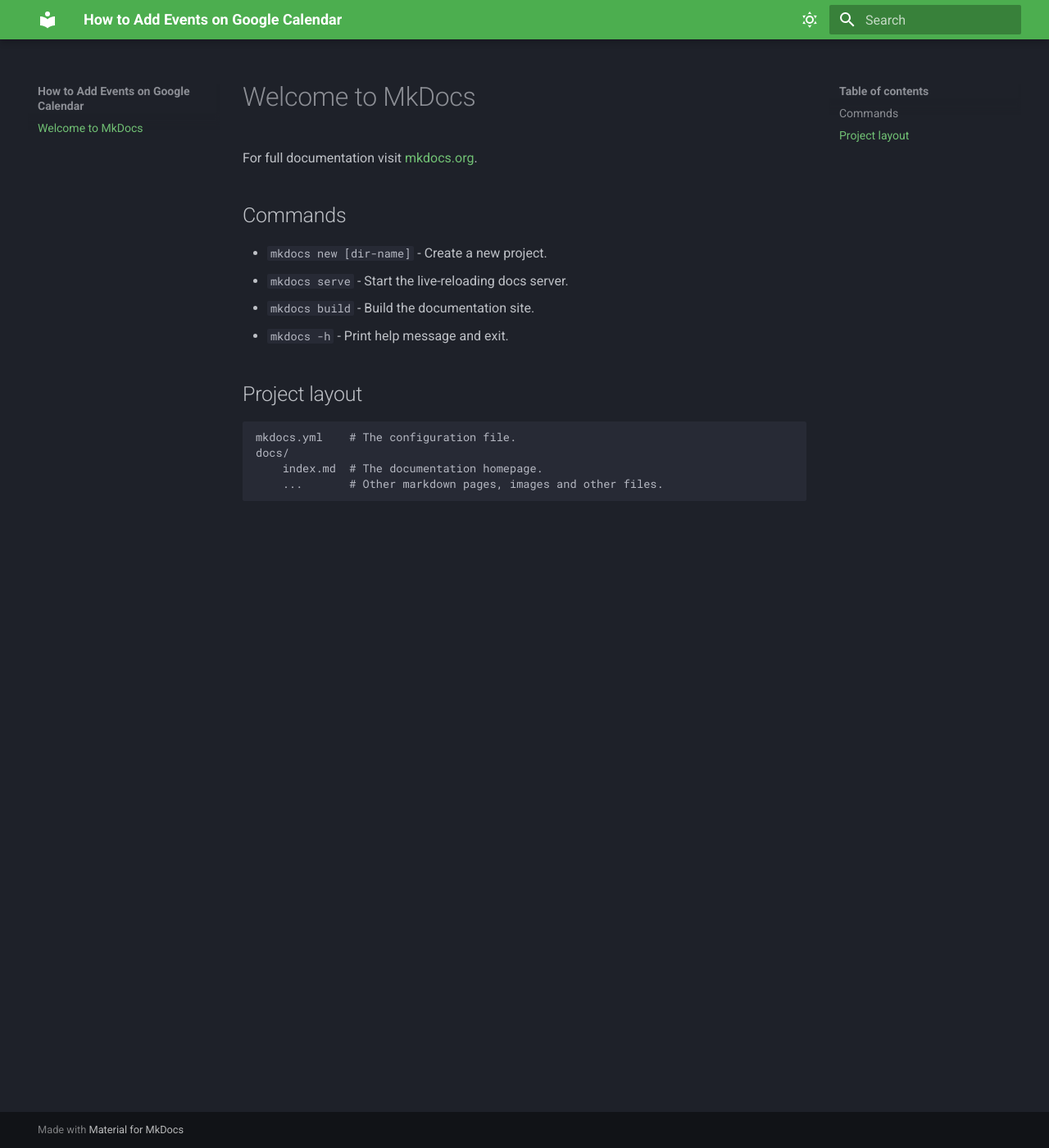
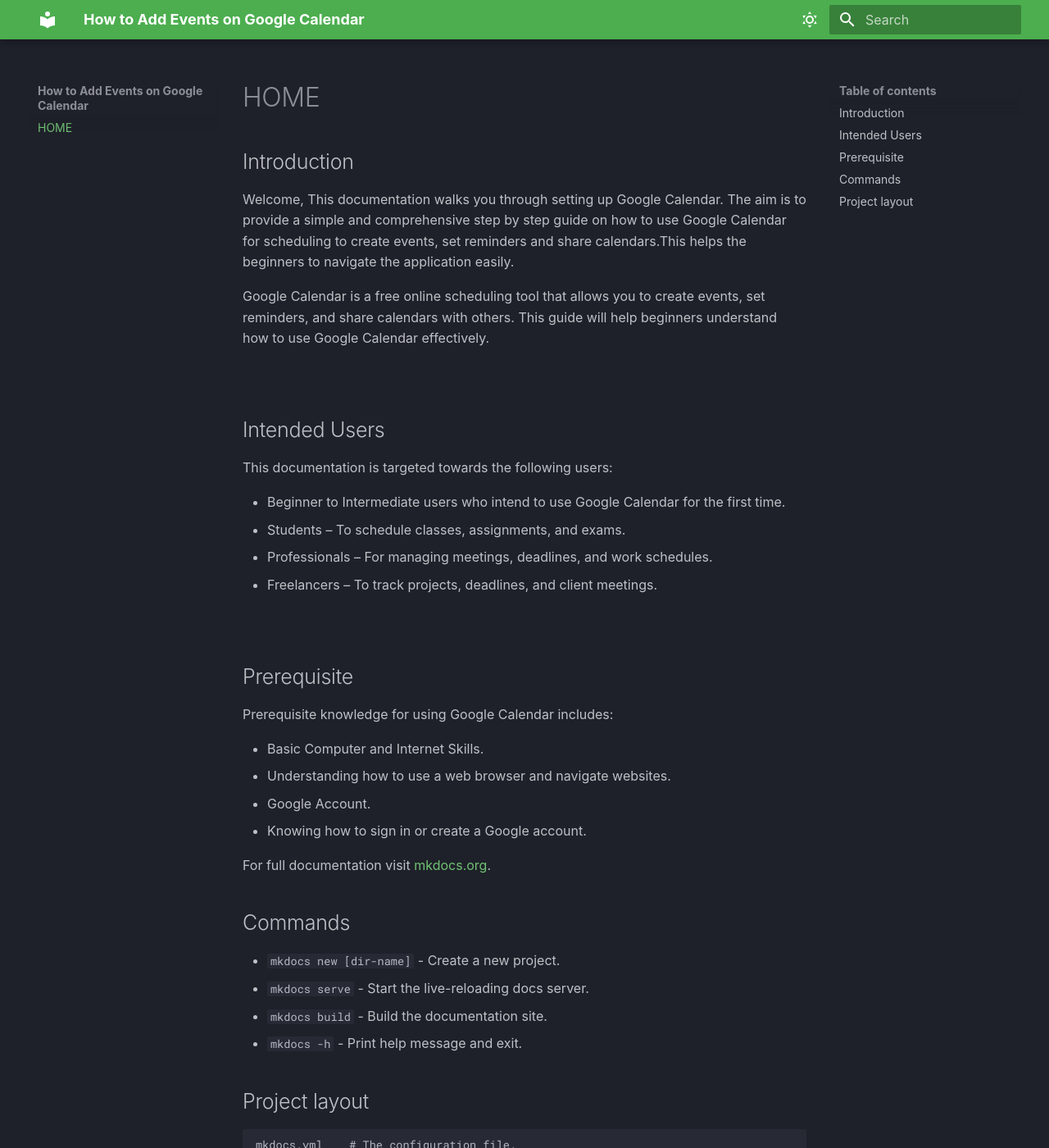
Before and after one commit to mobina-soltani/google-calendar-documentation, an MkDocs documentation site: the page built from docs/index.md, in a window 1280 px wide and 1400 px high. Shown: the whole window at 82% size. Built offline with MkDocs 1.6.1 and Material for MkDocs 9.7.7, drawn with Linux system fonts in a browser that asks for light colours.

Commit message:
First Commit

```diff
--- a/docs/index.md
+++ b/docs/index.md
@@ -1,4 +1,38 @@
-# Welcome to MkDocs
+# HOME
+
+## Introduction
+
+Welcome, This documentation walks you through setting up Google Calendar. The aim is to provide a simple and comprehensive step by step guide on how to use Google Calendar for scheduling to create events, set reminders and share calendars.This helps the beginners to navigate the application easily.
+
+Google Calendar is a free online scheduling tool that allows you to create events, set reminders, and share calendars with others. This guide will help beginners understand how to use Google Calendar effectively.
+
+<br>
+
+## Intended Users
+
+This documentation is targeted towards the following users:
+
++ Beginner to Intermediate users who intend to use Google Calendar for the first time.
++ Students – To schedule classes, assignments, and exams.
++ Professionals – For managing meetings, deadlines, and work schedules.
++ Freelancers – To track projects, deadlines, and client meetings.
+
+
+<br>
+
+## Prerequisite
+
+Prerequisite knowledge for using Google Calendar includes:
+
++ Basic Computer and Internet Skills.
++ Understanding how to use a web browser and navigate websites.
++ Google Account.
++ Knowing how to sign in or create a Google account.
+
+
+
+
+
 
 For full documentation visit [mkdocs.org](https://www.mkdocs.org).
 
--- a/mkdocs.yml
+++ b/mkdocs.yml
@@ -2,6 +2,9 @@
 site_url: https://googlecalendarusermanual.ca
 theme:
   name: material
+  font:
+    text: material/weather-night
+
   palette:
     # Dark mode
     - scheme: slate
```
Also changed, not shown: other parts of docs/index.md (+2 -0 lines).
